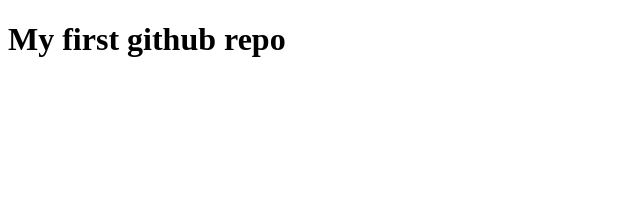
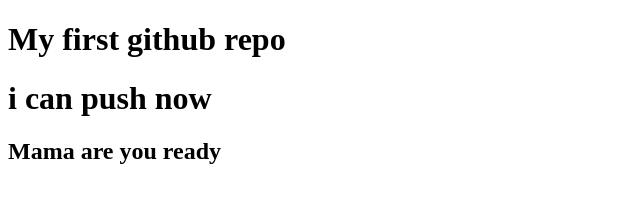
Before and after one commit to Rana2324/my-first-repo, a plain HTML site: page index.html in a window 1280 px wide. Shown: the whole page, without its empty margins (0-640 px from the left). Drawn offline with Linux system fonts and the light colour scheme.

Commit message:
added new tag

```diff
--- a/index.html
+++ b/index.html
@@ -8,5 +8,7 @@
 </head>
 <body>
     <h1>My first github repo</h1>
+    <h1>i can push now</h1>
+    <h2>Mama are you ready</h2>
 </body>
 </html>
```
